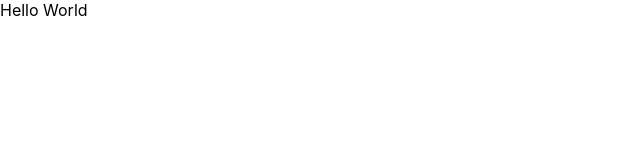
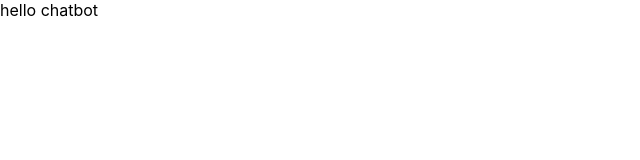
Before and after one commit to Hemal99/E-commerce-chatbot, a React (Create React App) app: page / in a window 1280 px wide. Shown: the top 160 px of the page, without its empty margins (0-640 px from the left). Built offline with nearby package versions, Linux system fonts and the light colour scheme.

Commit message:
fix:testing

```diff
--- a/src/App.js
+++ b/src/App.js
@@ -1,7 +1,7 @@
 import "./App.css";
 
 function App() {
-  return <div className="App">Hello World</div>;
+  return <div className="App">hello chatbot</div>;
 }
 
 export default App;
```
